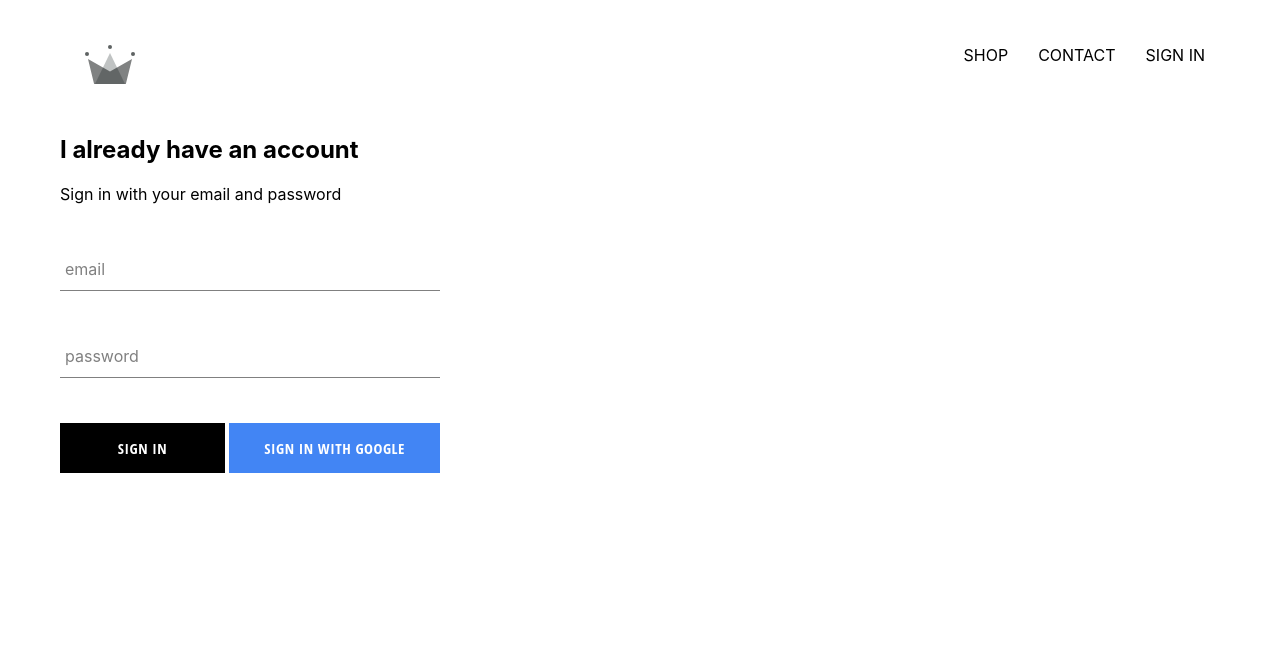
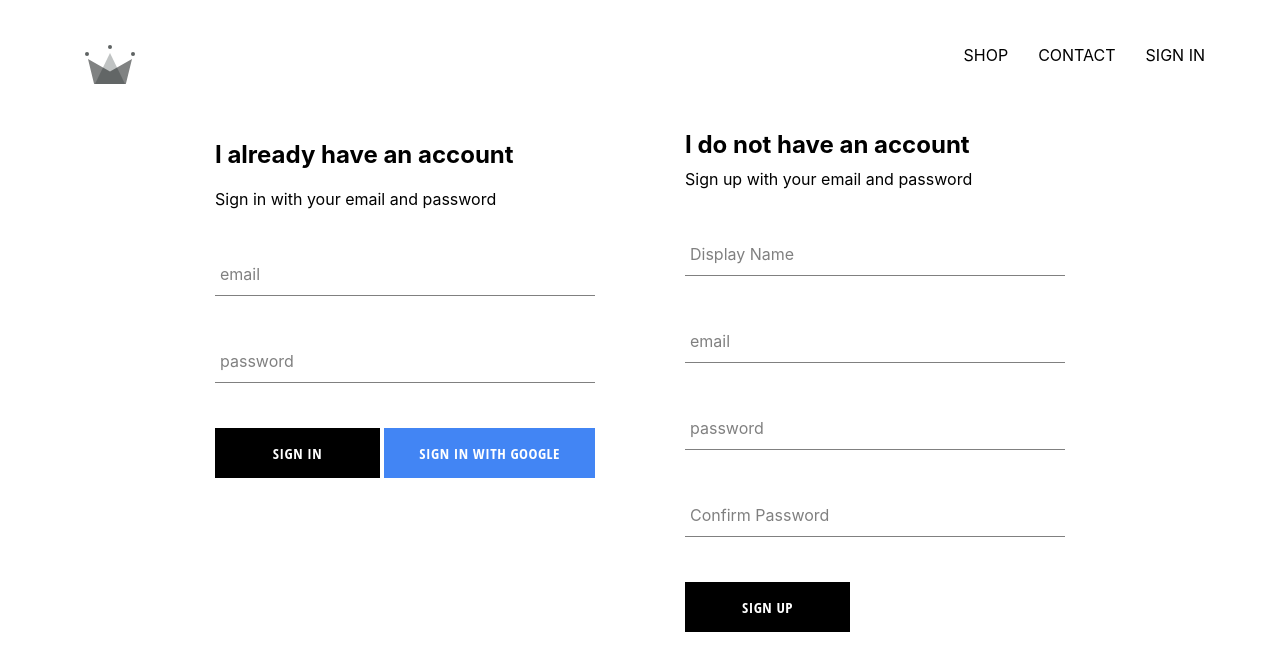
Before and after one commit to talk2coded/shop-app, a React (Create React App) app: page /signin in a window 1280 px wide. Shown: the top 670 px of the page. Built offline with nearby package versions, Linux system fonts and the light colour scheme; no server answers.

Commit message:
implemented firebase utils, included ability to store authenticated users into our firestore data

```diff
--- a/src/App.js
+++ b/src/App.js
@@ -10,7 +10,7 @@ import Header from './components/header/header.component';
 
 import SignInAndSignUp from './pages/sign-in-and-sign-up/sign-in-and-sign-up.component';
 
-import { auth } from './firebase/firebase.utils';
+import { auth, createUserProfileDocument } from './firebase/firebase.utils';
 
 
 
@@ -27,9 +27,21 @@ constructor() {
 unsubscribedFromAuth = null
 
 componentDidMount() {
-  this.unsubscribedFromAuth = auth.onAuthStateChanged(user => {
-    this.setState({ currentUser: user});
-  })
+  this.unsubscribedFromAuth = auth.onAuthStateChanged(async userAuth => {
+    if(userAuth) {
+      const userRef = await createUserProfileDocument(userAuth);
+
+      userRef.onSnapshot(snapShot => {
+        this.setState({
+          currentUser:{
+            id: snapShot.id,
+            ...snapShot.data()
+          }
+        })
+      });
+    }
+    this.setState({currentUser: userAuth});
+  });
 }
 
 componentWillUnmount() {
--- a/src/components/header/header.component.jsx
+++ b/src/components/header/header.component.jsx
@@ -18,11 +18,11 @@ const Header =({currentUser}) => (
             <Link className='option' to="/shop">SHOP</Link>
             <Link className='option' to="/shop">CONTACT</Link>
             {
-                currentUser ?
+                currentUser ?(
                 <div className='option' onClick={() => auth.signOut()}>SIGN OUT</div>
-                :
+                 ) : (
                 <Link className='option' to='/signin'>SIGN IN</Link>
-            }
+                  ) }
 
         </div>
     </div>
--- /dev/null
+++ b/src/components/sign-up/sign-up.component.jsx
@@ -0,0 +1,93 @@
+import React from 'react';
+import FormInput from '../form-input/form-input.component';
+import CustomButton from '../custom-button/custom-button.component';
+
+import {auth, createUserProfileDocument} from '../../firebase/firebase.utils.js';
+
+import './sign-up.style.scss';
+
+class SignUp extends React.Component {
+   constructor (){
+       super();
+       this.state={
+           displayName: '',
+           email: '',
+           password: '',
+           confirmPassword: ''
+       }
+   }
+
+   handleSubmit = async event => {
+       event.preventDefault();
+       const {displayName, email, password, confirmPassword  } = this.state;
+
+       if(password !== confirmPassword) {
+           alert('password dont match');
+           return;
+       }
+
+       try {
+        const {user} = await auth.createUserWithEmailAndPassword(
+            email,
+            password
+        );
+         await createUserProfileDocument (user, {displayName}) ;
+
+         this.setState({
+            displayName: '',
+            email: '',
+            password: '',
+            confirmPassword: ''
+         });
+
+       } catch (error){
+            console.error(error);
+       }
+
+   };
+
+   handleChange = event => {
+       const {name, value } = event.target;
+
+       this.setState({[name]: value})
+   };
+
+   render (){
+
+       const {displayName, email, password, confirmPassword  } = this.state;
+
+       return(
+           <div className="sign-up">
+                <h2 className='title'>I do not have an account</h2>
+                <span>Sign up with your email and password</span>
+                <form className='sign-up-form' onSubmit={this.handleSubmit}>
+
+                <FormInput
+                type='text' name='displayName' value={displayName} onChange={this.handleChange} label='Display Name'
+                required
+                />
+
+                <FormInput
+                type='email' name='email' value={email} onChange={this.handleChange} label='email'
+                required
+                />
+
+                <FormInput
+                type='password' name='password' value={password} onChange={this.handleChange} label='password'
+                required
+                />
+
+                <FormInput
+                type='password' name='confirmPassword' value={confirmPassword} onChange={this.handleChange} label='Confirm Password'
+                required
+                />
+
+                <CustomButton type='submit'> SIGN UP</CustomButton>
+
+                </form>
+           </div>
+       )
+   }
+};
+
+export default SignUp;
--- /dev/null
+++ b/src/components/sign-up/sign-up.style.scss
@@ -0,0 +1,9 @@
+.sign-up {
+    display: flex;
+    flex-direction: column;
+    width: 380px;
+
+    .title {
+      margin: 10px 0;
+    }
+  }
--- a/src/firebase/firebase.utils.js
+++ b/src/firebase/firebase.utils.js
@@ -13,6 +13,33 @@ const config = {
     measurementId: "G-ZT5F270ZSY"
   };
 
+  export const createUserProfileDocument = async (userAuth, ...additionalData) => {
+
+    if(!userAuth) return;
+
+    const userRef = firestore.doc(`users/${userAuth.uid}`);
+
+    const snapShot = await userRef.get();
+
+    if (!snapShot.exists){
+      const {displayName, email } = userAuth;
+      const createdAt = new Date();
+
+
+      try {
+        await userRef.set({
+          displayName,
+          email,
+          createdAt,
+          ...additionalData
+        })
+      }catch (error) {
+        console.log('error creating user', error.message);
+      }
+    }
+   return userRef;
+  }
+
   firebase.initializeApp(config);
 
    export const auth = firebase.auth();
--- a/src/pages/sign-in-and-sign-up/sign-in-and-sign-up.component.jsx
+++ b/src/pages/sign-in-and-sign-up/sign-in-and-sign-up.component.jsx
@@ -1,6 +1,8 @@
 import React from 'react';
 
 import SignIn from '../../components/sign-in/sign-in.component';
+
+import SignUp from '../../components/sign-up/sign-up.component';
 
 import './sign-in-and-sign-up.style.scss';
 
@@ -9,6 +11,7 @@ const SignInAndSignUp = () => (
 
     <div className='sign-in-and-sign-up'>
     <SignIn/>
+    <SignUp/>
     </div>
 );
 
--- a/src/pages/sign-in-and-sign-up/sign-in-and-sign-up.style.scss
+++ b/src/pages/sign-in-and-sign-up/sign-in-and-sign-up.style.scss
@@ -0,0 +1,6 @@
+.sign-in-and-sign-up {
+    width: 850px;
+    display: flex;
+    justify-content: space-between;
+    margin: 30px auto;
+  }
```
Also changed, not shown: package.json (+5 -5 lines), 1 other file (tests, documents, lock files or other folders).
